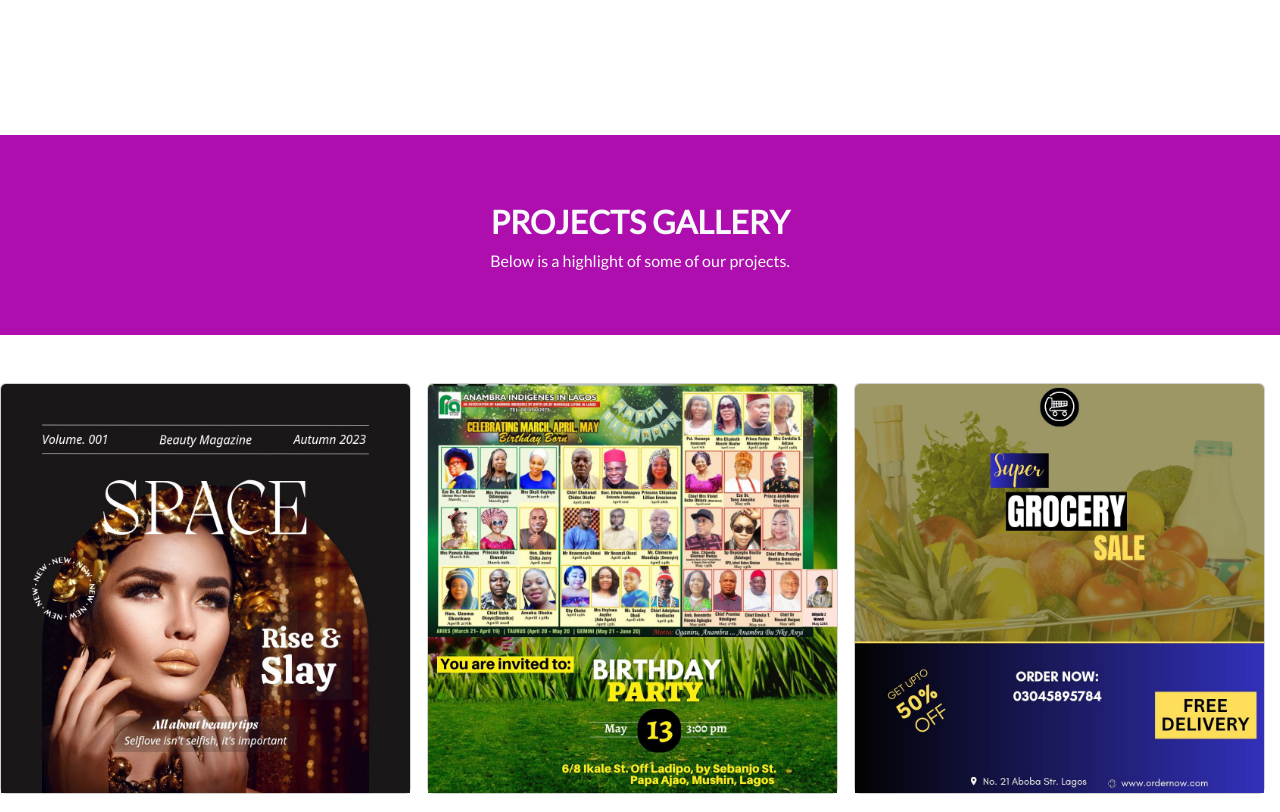
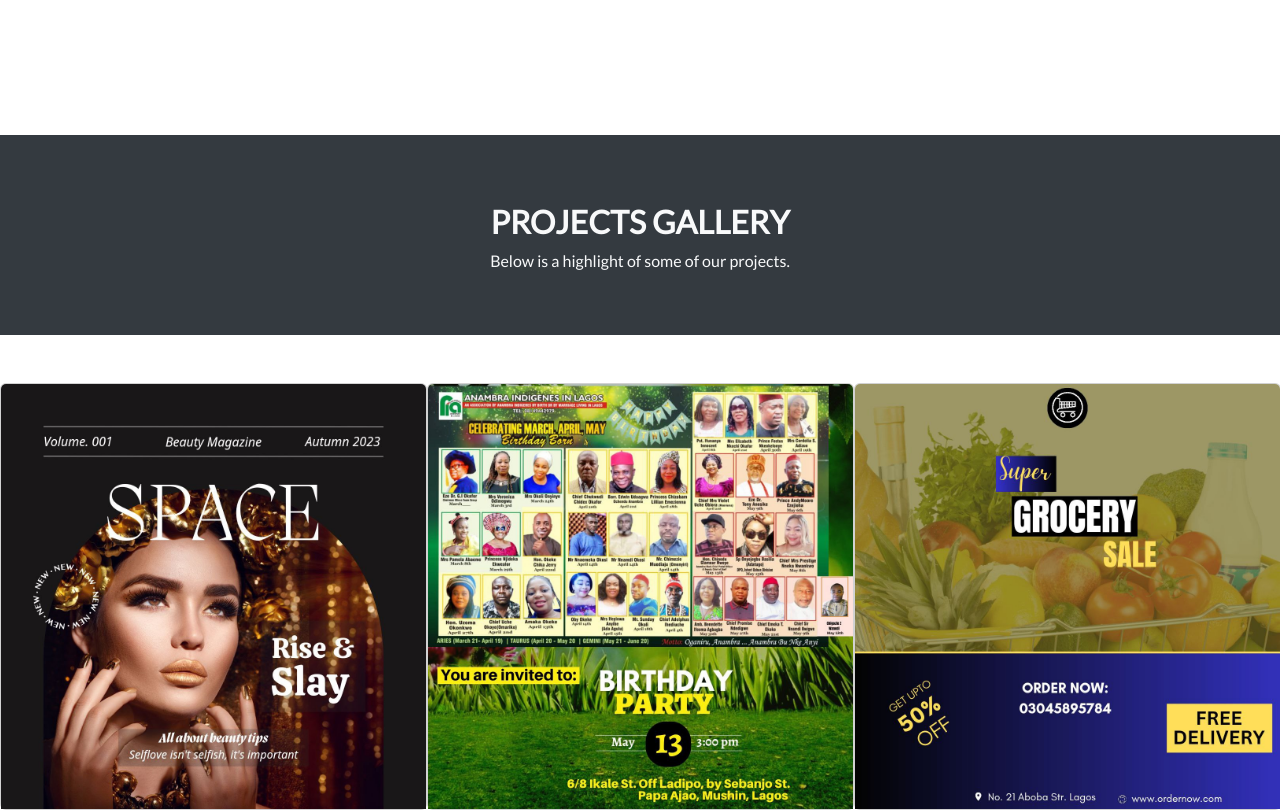
Before and after one commit to VeraVechy/website, a React (Vite) app: page /services in a window 1280 px wide. Shown: the part 1280-2092 px from the top of the page. Built offline with nearby package versions, Linux system fonts and the light colour scheme.

Commit message:
Fix remaining overflow issues and improve colors

```diff
--- a/src/App.css
+++ b/src/App.css
@@ -104,3 +104,12 @@ footer {
   .footer__subscribe button:hover {
     background-color: #ff6347;
   }
+
+/* Ensure slick carousel handles overflow */
+.slick-list {
+    overflow: hidden;
+}
+
+.slick-track {
+    display: flex;
+}
--- a/src/components/About.jsx
+++ b/src/components/About.jsx
@@ -93,7 +93,7 @@ const settings = {
       <Slider {...settings}>
         {cardsData.map((card, index) => (
           <div key={index} className="col-md-4 mb-5">
-             <div className="slider-item" style={{ marginRight: '1rem' }}>
+             <div className="slider-item">
              <div className="card">
               <img src={card.image} className="card-img-top" alt="..." />
               <div className="card-body">
--- a/src/components/Form.jsx
+++ b/src/components/Form.jsx
@@ -25,7 +25,7 @@ function Form() {
               </div>
             </div>
 
-            <textarea name="message" className="form-control mt-3" placeholder='Enter your message here' cols="30" rows="10" required></textarea>
+            <textarea name="message" className="form-control mt-3" placeholder='Enter your message here' rows="10" required></textarea>
 
             <div className="mt-3">
               <button type="submit" className="btn btn-danger">Submit</button>
--- a/src/components/Services.jsx
+++ b/src/components/Services.jsx
@@ -133,7 +133,7 @@ function Services() {
       <Slider {...settings}>
         {cardsData1.map((card, index) => (
           <div key={index} className="col-md-4 mb-5">
-             <div className="slider-item" style={{ marginRight: '1rem' }}>
+             <div className="slider-item">
              <div className="card">
               <img src={card.image} className="card-img-top img-fluid" alt="..." />
               </div>
--- a/src/components/VGDChallenge.jsx
+++ b/src/components/VGDChallenge.jsx
@@ -135,7 +135,7 @@ function VGDC() {
       <Slider {...settings}>
         {cardsData1.map((card, index) => (
           <div key={index} className="col-md-4 mb-5">
-             <div className="slider-item" style={{ marginRight: '1rem' }}>
+             <div className="slider-item">
              <div className="card">
               <img src={card.image} className="card-img-top img-fluid" alt="..." />
               </div>
--- a/src/index.css
+++ b/src/index.css
@@ -62,7 +62,7 @@ body {
 }
 
 .bg-primary {
-  background-color: rgb(175, 14, 175) !important;
+  background-color: #343a40 !important;
 }
 
   .message {
```
